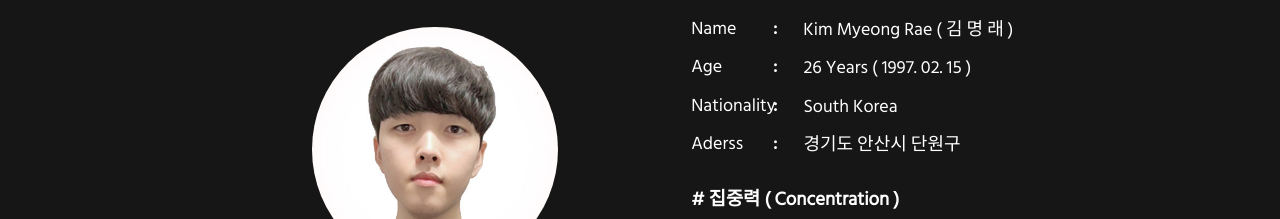
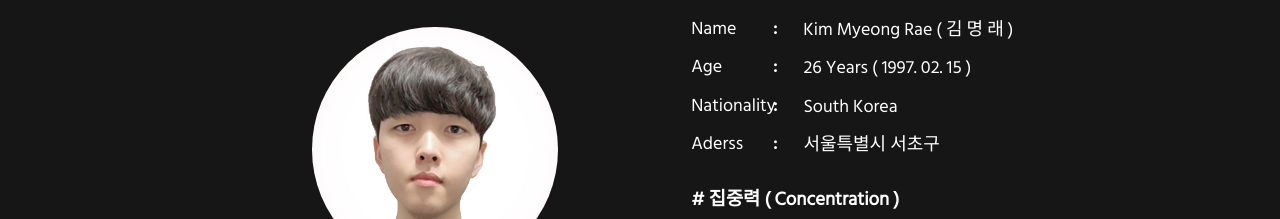
Before and after one commit to irisiris99/portfolio, a React (Create React App) app: page / in a window 1280 px wide. Shown: the part 1000-1219 px from the top of the page. Built offline with nearby package versions, Linux system fonts and the light colour scheme.

Commit message:
Update index.tsx

```diff
--- a/src/index.tsx
+++ b/src/index.tsx
@@ -11,7 +11,7 @@ import ScrollTop from './component/Scrolltop';
 // About
 const age:string = '26 Years';
 const nationality:string = 'South Korea';
-const adress:string = '경기도 안산시 단원구';
+const adress:string = '서울특별시 서초구';
 
 // Contact
 const phone:string = '0 1 0 - 6 8 5 0 - 5 6 0 7';
```
